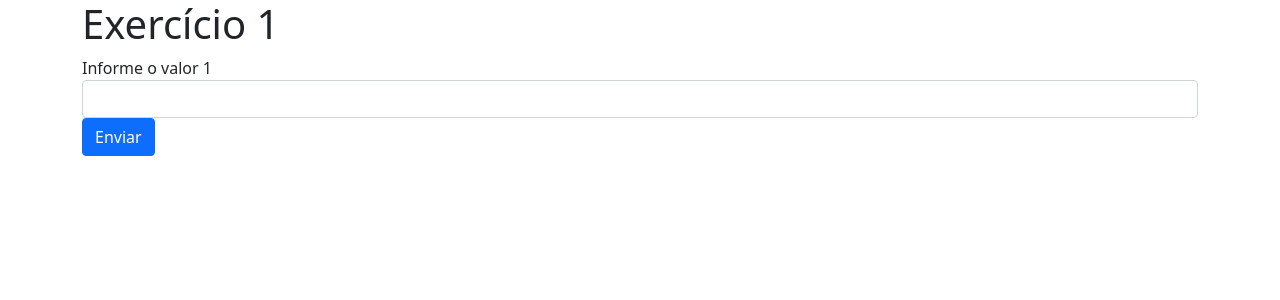
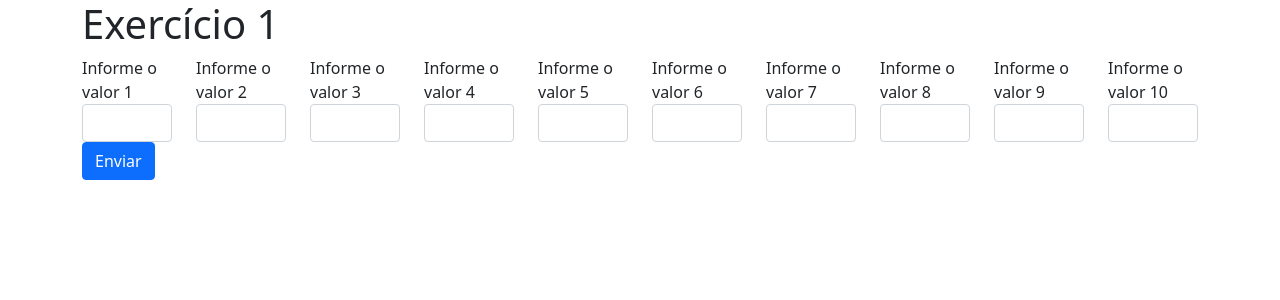
Before and after one commit to thamires-caetano/EletivaI-LinguagemProgramacaoIV, a PHP site: the page made by Aula 2502/Aula 1603/Lista2/index.php in a window 1280 px wide. Shown: the top 300 px of the page. Run offline with PHP 8.4, Linux system fonts and the light colour scheme.

Commit message:
Aula 16-03
Parte 2

```diff
--- a/Aula 2502/Aula 1603/Lista2/index.php
+++ b/Aula 2502/Aula 1603/Lista2/index.php
@@ -15,15 +15,18 @@
     <form action="resultado.php" method="post">
       <div class="row">
         <?php
-
+          for ($i=1; $i<=10; $i++){
         ?>
           <div class="col">
-            <label for="valor1" class="label-control">
-              Informe o valor 1
+            <label for="valor<?= $i ?>" class="label-control">
+              Informe o valor <?= $i ?>
             </label>
-            <input type="number" name="valor1" id="valor1"
-                class="form-control"/>
+            <input type="number" name="valor<?= $i ?>"
+              id="valor<?= $i ?>" class="form-control"/>
           </div>
+        <?php
+          }
+        ?>
       </div>
       <div class="row">
         <div class="col">
```
Also changed, not shown: Aula 2502/Aula 1603/Lista2/resultado.php (+49 -0 lines).
